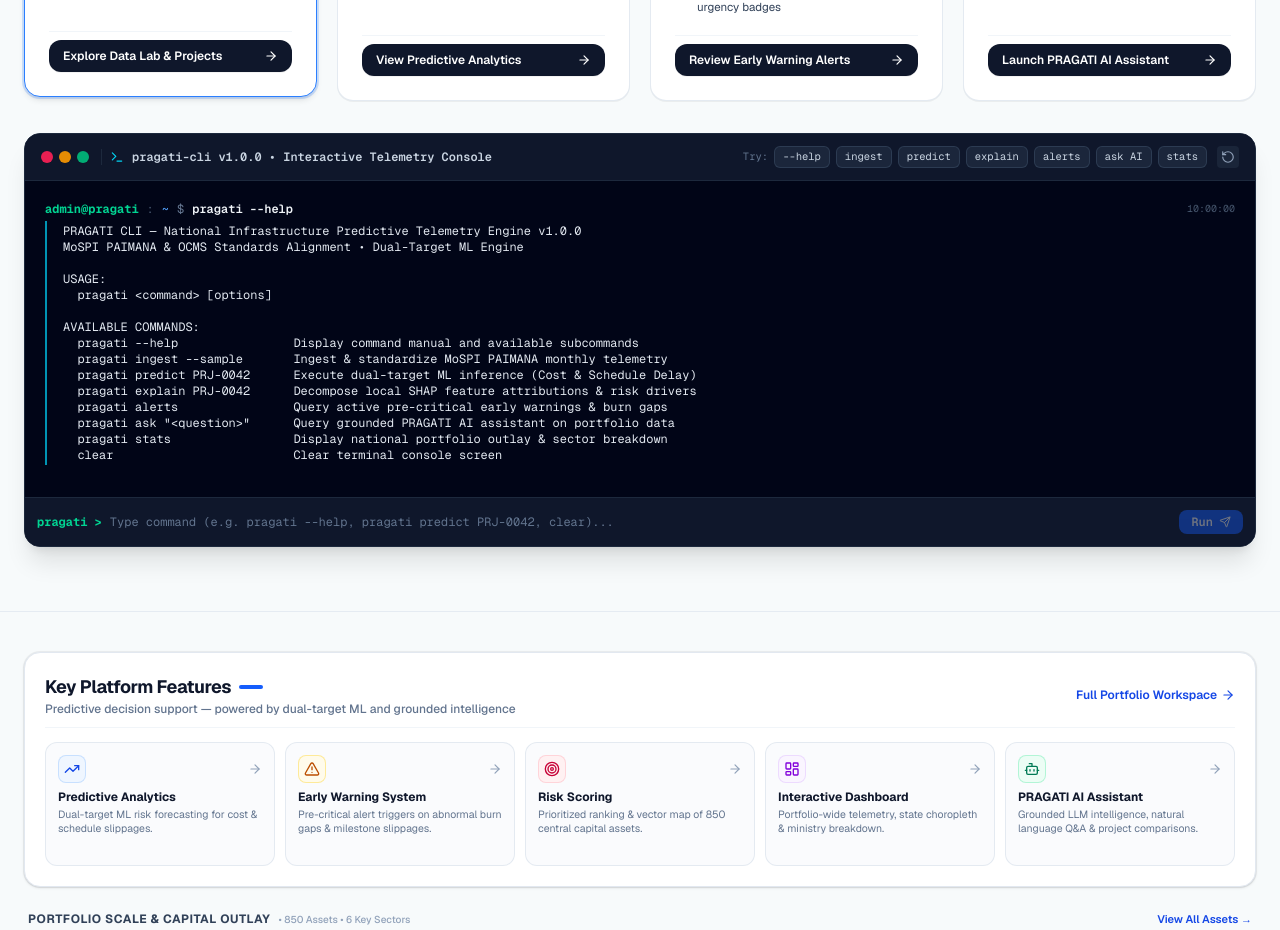
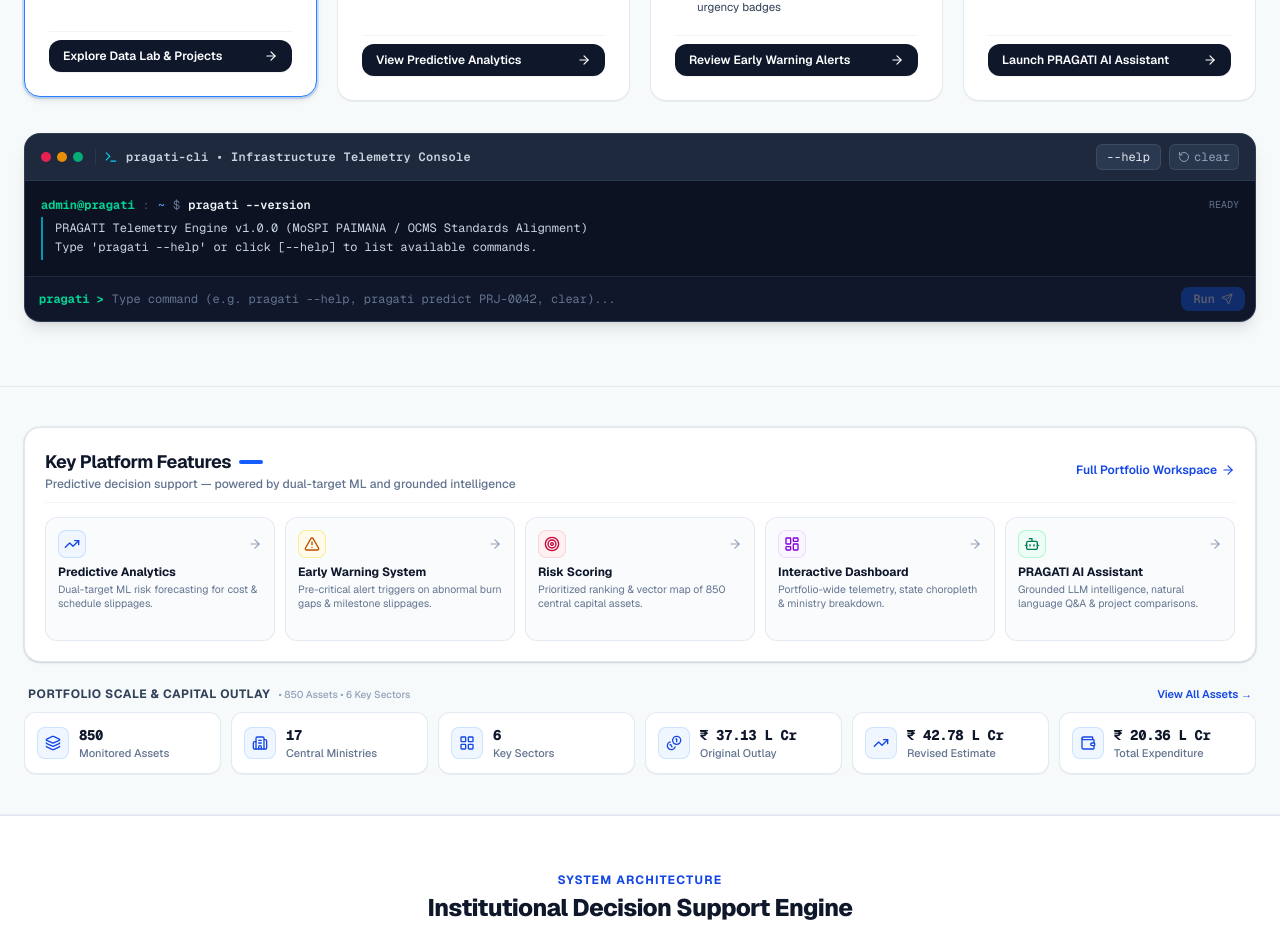
Before and after one commit to Ravindra-builds/PRAGATI, a Next.js app: page / in a window 1280 px wide. Shown: the part 1260-2190 px from the top of the page. Built offline with nearby package versions, Linux system fonts and the light colour scheme.

Commit message:
fix : terminal theme and scroll bug

```diff
--- a/app/page.tsx
+++ b/app/page.tsx
@@ -53,31 +53,20 @@ export default function HomePage() {
   const [commandHistory, setCommandHistory] = useState<string[]>([])
   const [terminalLogs, setTerminalLogs] = useState<TerminalHistoryItem[]>([
     {
-      command: 'pragati --help',
-      output: `PRAGATI CLI — National Infrastructure Predictive Telemetry Engine v1.0.0
-MoSPI PAIMANA & OCMS Standards Alignment • Dual-Target ML Engine
-
-USAGE:
-  pragati <command> [options]
-
-AVAILABLE COMMANDS:
-  pragati --help                Display command manual and available subcommands
-  pragati ingest --sample       Ingest & standardize MoSPI PAIMANA monthly telemetry
-  pragati predict PRJ-0042      Execute dual-target ML inference (Cost & Schedule Delay)
-  pragati explain PRJ-0042      Decompose local SHAP feature attributions & risk drivers
-  pragati alerts                Query active pre-critical early warnings & burn gaps
-  pragati ask "<question>"      Query grounded PRAGATI AI assistant on portfolio data
-  pragati stats                 Display national portfolio outlay & sector breakdown
-  clear                         Clear terminal console screen`,
+      command: 'pragati --version',
+      output: `PRAGATI Telemetry Engine v1.0.0 (MoSPI PAIMANA / OCMS Standards Alignment)
+Type 'pragati --help' or click [--help] to list available commands.`,
       type: 'info',
-      timestamp: '10:00:00',
+      timestamp: 'READY',
     },
   ])
-  const terminalEndRef = useRef<HTMLDivElement>(null)
+  const terminalContainerRef = useRef<HTMLDivElement>(null)
   const terminalInputRef = useRef<HTMLInputElement>(null)
 
   useEffect(() => {
-    terminalEndRef.current?.scrollIntoView({ behavior: 'smooth' })
+    if (terminalContainerRef.current) {
+      terminalContainerRef.current.scrollTop = terminalContainerRef.current.scrollHeight
+    }
   }, [terminalLogs])
 
   const executeCommand = (cmdText: string) => {
@@ -760,61 +749,53 @@ Type 'pragati --help' to view available commands.`,
             })}
           </div>
 
-          {/* INTERACTIVE PRAGATI CLI TERMINAL (WITH --help COMMANDS & EXECUTOR) */}
-          <div className="mt-8 rounded-2xl bg-slate-950 border border-slate-800 shadow-xl overflow-hidden flex flex-col">
+          {/* INTERACTIVE PRAGATI CLI TERMINAL */}
+          <div className="mt-8 rounded-2xl bg-slate-900/90 border border-slate-700/80 shadow-lg overflow-hidden flex flex-col backdrop-blur-xs">
             {/* Terminal Window Header */}
-            <div className="px-4 py-3 bg-slate-900 border-b border-slate-800 flex flex-wrap items-center justify-between gap-3">
+            <div className="px-4 py-2.5 bg-slate-800/85 border-b border-slate-700/70 flex items-center justify-between gap-3">
               <div className="flex items-center gap-3">
                 <div className="flex items-center gap-1.5">
-                  <span className="w-3 h-3 rounded-full bg-rose-500/90 inline-block shadow-2xs" />
-                  <span className="w-3 h-3 rounded-full bg-amber-500/90 inline-block shadow-2xs" />
-                  <span className="w-3 h-3 rounded-full bg-emerald-500/90 inline-block shadow-2xs" />
+                  <span className="w-2.5 h-2.5 rounded-full bg-rose-500/90 inline-block shadow-2xs" />
+                  <span className="w-2.5 h-2.5 rounded-full bg-amber-500/90 inline-block shadow-2xs" />
+                  <span className="w-2.5 h-2.5 rounded-full bg-emerald-500/90 inline-block shadow-2xs" />
                 </div>
-                <div className="flex items-center gap-2 pl-2 border-l border-slate-800">
+                <div className="flex items-center gap-2 pl-2 border-l border-slate-700/60">
                   <Terminal className="w-3.5 h-3.5 text-cyan-400" />
-                  <span className="text-xs font-mono text-slate-300 font-semibold">
-                    pragati-cli v1.0.0 &bull; Interactive Telemetry Console
+                  <span className="text-xs font-mono text-slate-300 font-semibold tracking-wide">
+                    pragati-cli &bull; Infrastructure Telemetry Console
                   </span>
                 </div>
               </div>
 
-              {/* Quick Action Suggestion Chips */}
-              <div className="flex flex-wrap items-center gap-1.5">
-                <span className="text-[10.5px] font-mono text-slate-500 hidden sm:inline">Try:</span>
-                {[
-                  { label: '--help', cmd: 'pragati --help' },
-                  { label: 'ingest', cmd: 'pragati ingest --sample' },
-                  { label: 'predict', cmd: 'pragati predict PRJ-0042' },
-                  { label: 'explain', cmd: 'pragati explain PRJ-0042' },
-                  { label: 'alerts', cmd: 'pragati alerts' },
-                  { label: 'ask AI', cmd: 'pragati ask "Why is PRJ-0042 at risk?"' },
-                  { label: 'stats', cmd: 'pragati stats' },
-                ].map((chip) => (
-                  <button
-                    key={chip.label}
-                    type="button"
-                    onClick={() => executeCommand(chip.cmd)}
-                    className="px-2 py-0.5 rounded-md bg-slate-800/90 hover:bg-blue-600 text-slate-300 hover:text-white border border-slate-700/80 font-mono text-[10.5px] transition-colors cursor-pointer"
-                  >
-                    {chip.label}
-                  </button>
-                ))}
+              {/* Minimalist Essential Controls */}
+              <div className="flex items-center gap-2">
+                <button
+                  type="button"
+                  onClick={() => executeCommand('pragati --help')}
+                  className="px-2.5 py-1 rounded-md bg-slate-700/70 hover:bg-blue-600 text-slate-200 hover:text-white border border-slate-600/70 font-mono text-xs transition-colors cursor-pointer flex items-center gap-1"
+                >
+                  <span>--help</span>
+                </button>
                 <button
                   type="button"
                   onClick={() => executeCommand('clear')}
                   title="Clear Console"
-                  className="p-1 rounded bg-slate-800/80 hover:bg-slate-700 text-slate-400 hover:text-white transition-colors cursor-pointer ml-1"
+                  className="px-2 py-1 rounded-md bg-slate-700/60 hover:bg-slate-700 text-slate-400 hover:text-slate-200 border border-slate-600/60 font-mono text-xs transition-colors cursor-pointer flex items-center gap-1"
                 >
-                  <RotateCcw className="w-3.5 h-3.5" />
+                  <RotateCcw className="w-3 h-3" />
+                  <span className="hidden sm:inline">clear</span>
                 </button>
               </div>
             </div>
 
-            {/* Terminal Output Stream */}
-            <div className="p-4 sm:p-5 font-mono text-xs max-h-[320px] overflow-y-auto space-y-3 bg-slate-950/95 scrollbar-thin scrollbar-thumb-slate-800">
+            {/* Terminal Output Stream with Internal Scrolling */}
+            <div
+              ref={terminalContainerRef}
+              className="p-4 font-mono text-xs max-h-[260px] overflow-y-auto space-y-2.5 bg-slate-950/70 text-slate-200 scrollbar-thin scrollbar-thumb-slate-700"
+            >
               {terminalLogs.length === 0 ? (
-                <div className="text-slate-500 italic">
-                  Terminal screen cleared. Type <span className="text-cyan-400 font-semibold">pragati --help</span> or select a command above to execute.
+                <div className="text-slate-500 italic py-2">
+                  Console cleared. Type <span className="text-cyan-400 font-semibold">pragati --help</span> or click <span className="text-slate-300 font-semibold">[--help]</span> to display commands.
                 </div>
               ) : (
                 terminalLogs.map((log, idx) => (
@@ -826,19 +807,19 @@ Type 'pragati --help' to view available commands.`,
                       <span className="text-blue-400">~</span>
                       <span className="text-slate-500">$</span>
                       <span className="text-slate-100 font-semibold">{log.command}</span>
-                      <span className="text-[10px] text-slate-600 ml-auto">{log.timestamp}</span>
+                      <span className="text-[10px] text-slate-500 ml-auto font-mono">{log.timestamp}</span>
                     </div>
 
                     {/* Output Block */}
                     <div
-                      className={`pl-4 border-l-2 py-0.5 whitespace-pre-wrap ${
+                      className={`pl-3 border-l-2 py-0.5 whitespace-pre-wrap leading-relaxed ${
                         log.type === 'error'
                           ? 'border-rose-500/80 text-rose-300'
                           : log.type === 'warning'
                           ? 'border-amber-500/80 text-amber-200'
                           : log.type === 'success'
                           ? 'border-emerald-500/80 text-emerald-300'
-                          : 'border-cyan-500/80 text-slate-200'
+                          : 'border-cyan-500/80 text-slate-300'
                       }`}
                     >
                       {log.output}
@@ -846,12 +827,11 @@ Type 'pragati --help' to view available commands.`,
                   </div>
                 ))
               )}
-              <div ref={terminalEndRef} />
             </div>
 
             {/* Interactive Command Input Box */}
-            <div className="p-3 bg-slate-900 border-t border-slate-800 flex items-center gap-2">
-              <span className="text-emerald-400 font-mono text-xs font-bold shrink-0">
+            <div className="p-2.5 bg-slate-900/95 border-t border-slate-800 flex items-center gap-2">
+              <span className="text-emerald-400 font-mono text-xs font-bold shrink-0 pl-1">
                 pragati &gt;
               </span>
               <input
@@ -867,7 +847,7 @@ Type 'pragati --help' to view available commands.`,
                 type="button"
                 onClick={() => executeCommand(terminalInput)}
                 disabled={!terminalInput.trim()}
-                className="px-3 py-1 rounded-lg bg-blue-600 hover:bg-blue-500 disabled:opacity-40 disabled:hover:bg-blue-600 text-white font-mono text-xs font-semibold flex items-center gap-1.5 transition-colors cursor-pointer"
+                className="px-3 py-1 rounded-lg bg-blue-600 hover:bg-blue-500 disabled:opacity-30 disabled:hover:bg-blue-600 text-white font-mono text-xs font-semibold flex items-center gap-1.5 transition-colors cursor-pointer"
               >
                 <span>Run</span>
                 <Send className="w-3 h-3" />
```
